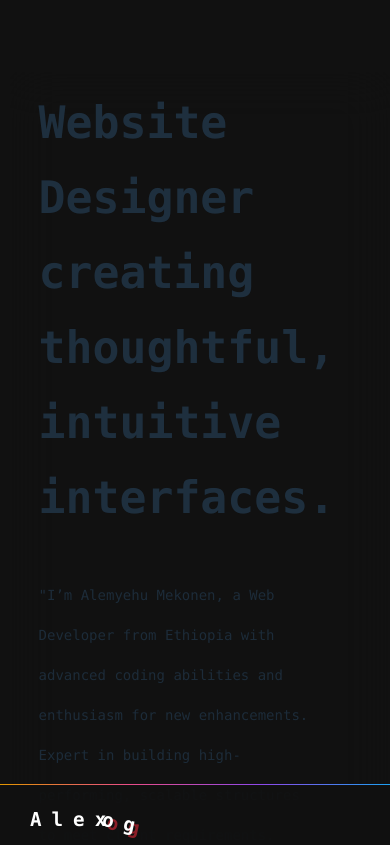
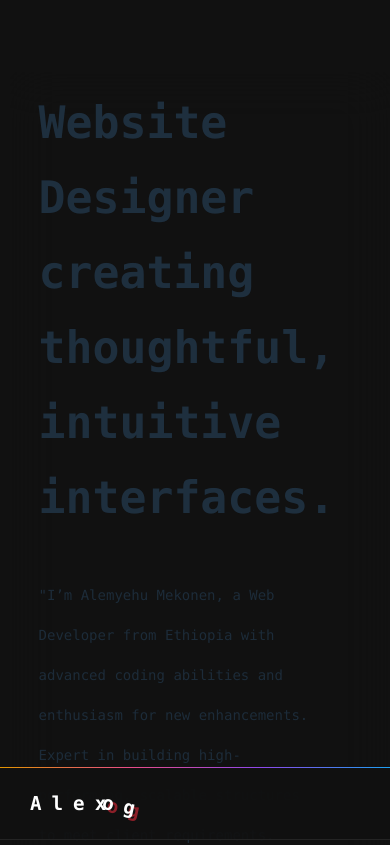
Before and after one commit to afteralexxo/portofolio-using-react, a React (Vite) app: page / in a window 390 px wide. Shown: the top 845 px of the page. Built offline with nearby package versions, Linux system fonts and the light colour scheme.

Commit message:
fix some view

```diff
--- a/src/App.css
+++ b/src/App.css
@@ -4,7 +4,7 @@
 }
 @media only screen and (max-width: 800px){
     .topbar{
-      top: 93%;
+      top: 91%;
     }
     .topbar::before{
       top: -1px;
@@ -14,7 +14,6 @@
       font-size: 15px;
     }
     .main-wrapper{
-      margin-top: 0px;
     }
     .wrapper-container {
         width: 85%;
--- a/src/App.jsx
+++ b/src/App.jsx
@@ -1,5 +1,5 @@
-import TopBar from './componenet/TopBar'
-import MainWrapper from './componenet/MainWrapper'
+import TopBar from './componenet/Home/TopBar'
+import MainWrapper from './componenet/Home/MainWrapper'
 import './App.css'
 
 function App () {
--- a/src/componenet/FeatureProject.jsx
+++ b/src/componenet/Home/FeatureProject.jsx
@@ -1,5 +1,5 @@
 import './FeatureProject.css'
-import imgDesign from './../assets/design-icon.png'
+import imgDesign from './../../assets/design-icon.png'
 export default function FeatureProject(){
     return(
         <div className='feature-project'>
@@ -8,7 +8,7 @@ export default function FeatureProject(){
                 <div class="sub-heading">A collection of some side projects that have shipped recently.</div>
             </div>
             <div class="home-featured-projects">
-                <div class="tile-project" href="https://github.com/afteralexxo">
+                <div class="tile-project">
                     <div class="thumbnail">
                         <img src={imgDesign} alt="" />
                     </div>
```
Also changed, not shown: src/componenet/Home/FeatureProject.css (renamed from src/componenet/FeatureProject.css), src/componenet/Home/HomeLinks.css (renamed from src/componenet/HomeLinks.css), src/componenet/Home/HomeLinks.jsx (renamed from src/componenet/HomeLinks.jsx), src/componenet/Home/MainWrapper.css (renamed from src/componenet/MainWrapper.css), src/componenet/Home/MainWrapper.jsx (renamed from src/componenet/MainWrapper.jsx), src/componenet/Home/TopBar.css (renamed from src/componenet/TopBar.css), src/componenet/Home/TopBar.jsx (renamed from src/componenet/TopBar.jsx).
